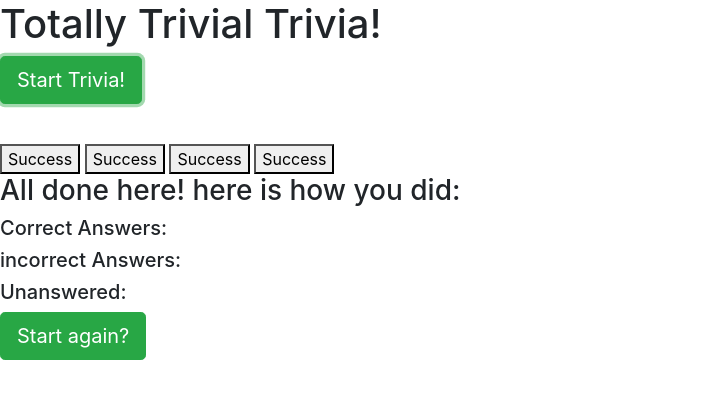
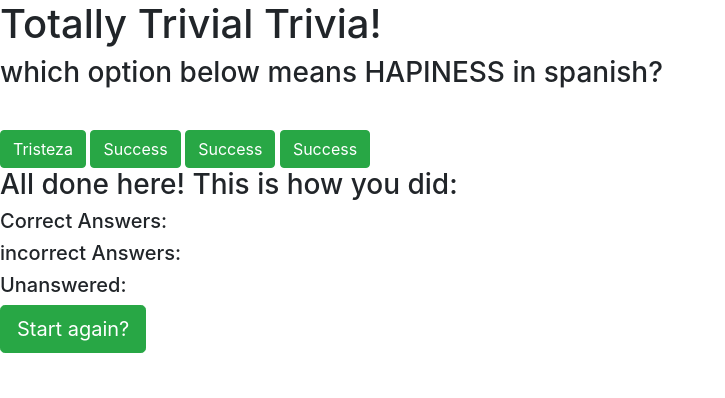
Before and after one commit to ginnac/TriviaGame, a plain HTML site: page index.html in a window 1280 px wide. Both pictures are taken after a click on the button "Start Trivia!". Shown: the whole page, without its empty margins (0-725 px from the left). Drawn offline with nearby package versions, Linux system fonts and the light colour scheme.

Commit message:
start buttom, next question, interval for next question working - working onn displaying answers

```diff
--- a/assets/javascript/app.js
+++ b/assets/javascript/app.js
@@ -0,0 +1,122 @@
+//variables
+var objectsNames=[
+question1 = {
+    name: "which option below means HAPINESS in spanish?",
+    answers:["Tristeza","Cordura","Tranquilidad","Felicidad"],
+    rightAnswer:"Felicidad",},
+question2 ={
+    name:"which option below means KNEES in spanish",
+    answers:["Pies", "Manos", "Codos", "Rodillas"],
+    rightAnswer: "Rodillas",},
+question3 ={
+    name:"which option below means TOWELS in spanish",
+    answers:[ "Toalla", "Frazada", "Tina", "Toro"],
+    rightAnswer: "Toalla",
+    }]
+
+var interval;
+var answerIndex;
+
+//lets start from a random value in our objectNamesarray
+//var finalObjectName = objectsNames[Math.floor(Math.random() * objectsNames.length)];
+//console.log(finalObjectName);
+var index = 0;
+
+//start function when document is ready
+$( document ).ready(function() {
+
+
+
+
+ //   ID content needs to be hisden  until start function is called displayed
+    function hideContent(){
+    $("#content").hide();
+    }
+
+    hideContent();
+
+
+
+//start function will be called to ID content diplays and questions start
+   function startbuttom(){
+    $("#start-button").on("click",function(){
+    $("#content").show();
+    $("#start-button").hide();
+    displayquestions()
+    loopOfQuestions();
+    });
+    }
+
+   startbuttom();
+
+ //function to display questions
+
+   function displayquestions(){
+    //display questions:
+    $("#question").text(objectsNames[index].name);
+    //display answers:
+        //let's print them randomly:
+        //get random indexes:
+        answerIndex = Math.floor(Math.random()* 4);
+        //print answer option
+        $("#answer1").text(objectsNames[index].answers[answerIndex]);
+        //push it to empty array
+        //
+        //print second answer
+        //remove it from array
+        //print 3 answer
+        //remove it from array
+        //print 4 answer
+        //
+
+
+
+
+   }
+
+
+
+//function to pass to next question
+
+function nextQuestion(){
+    index++;
+
+    $("#question").text(objectsNames[index].name);
+
+
+  setTimeout(function(){displayquestions();}, 1000);
+
+ };
+
+
+ //function for interval so functions can happen again and again until reaches the total length of the Objectnames array:
+function loopOfQuestions(){
+    interval = setInterval(function(){nextQuestion()}, 3000);
+
+}
+
+// function to clear interval when all questions have been asked
+
+
+ // function to update score
+
+ function score(){
+
+//correct answers
+//incorrect answers
+//unanswered
+
+
+ }
+
+ function gameEnd(){
+
+ }
+
+
+
+
+
+
+
+});
--- a/index.html
+++ b/index.html
@@ -15,26 +15,27 @@
 
         <button id="start-button" type="button" class="btn btn-success btn-lg"> Start Trivia! </button>
 
-    <div>
+    <div id="content">
 
 
 
         <h5 id="timer"></h5>
 
-        <h3 id="correctAnswer?"></h3>
+        <h3 id="question"></h3>
         <h4 id="correctAnsweris"></h4>
+
         <img src="" >
 
         <h4 id="question"></h4>
 
 
 
-        <button class="answers" type="button" class="btn btn-success">Success</button>
-        <button class="answers" type="button" class="btn btn-success">Success</button>
-        <button class="answers" type="button" class="btn btn-success">Success</button>
-        <button class="answers" type="button" class="btn btn-success">Success</button>
+        <button ID="answer1" type="button" class="btn btn-success">Success</button>
+        <button ID="answer2" type="button" class="btn btn-success">Success</button>
+        <button ID="answer3" type="button" class="btn btn-success">Success</button>
+        <button ID="answer4" type="button" class="btn btn-success">Success</button>
 
-        <h3 id="final-message"> All done here! here is how you did: </h3>
+        <h3 id="final-message"> All done here! This is how you did: </h3>
         <h5 id="correct-stats">Correct Answers: </h5>
         <h5 id="incorrect-stats">incorrect Answers: </h5>
         <h5 id="unanswered-stats">Unanswered: </h5>
@@ -50,5 +51,6 @@
     <script src="https://code.jquery.com/jquery-3.3.1.slim.min.js" integrity="sha384-q8i/X+965DzO0rT7abK41JStQIAqVgRVzpbzo5smXKp4YfRvH+8abtTE1Pi6jizo" crossorigin="anonymous"></script>
     <script src="https://cdnjs.cloudflare.com/ajax/libs/popper.js/1.14.7/umd/popper.min.js" integrity="sha384-UO2eT0CpHqdSJQ6hJty5KVphtPhzWj9WO1clHTMGa3JDZwrnQq4sF86dIHNDz0W1" crossorigin="anonymous"></script>
     <script src="https://stackpath.bootstrapcdn.com/bootstrap/4.3.1/js/bootstrap.min.js" integrity="sha384-JjSmVgyd0p3pXB1rRibZUAYoIIy6OrQ6VrjIEaFf/nJGzIxFDsf4x0xIM+B07jRM" crossorigin="anonymous"></script>
+    <script src="assets/javascript/app.js"></script>
   </body>
 </html>
```
